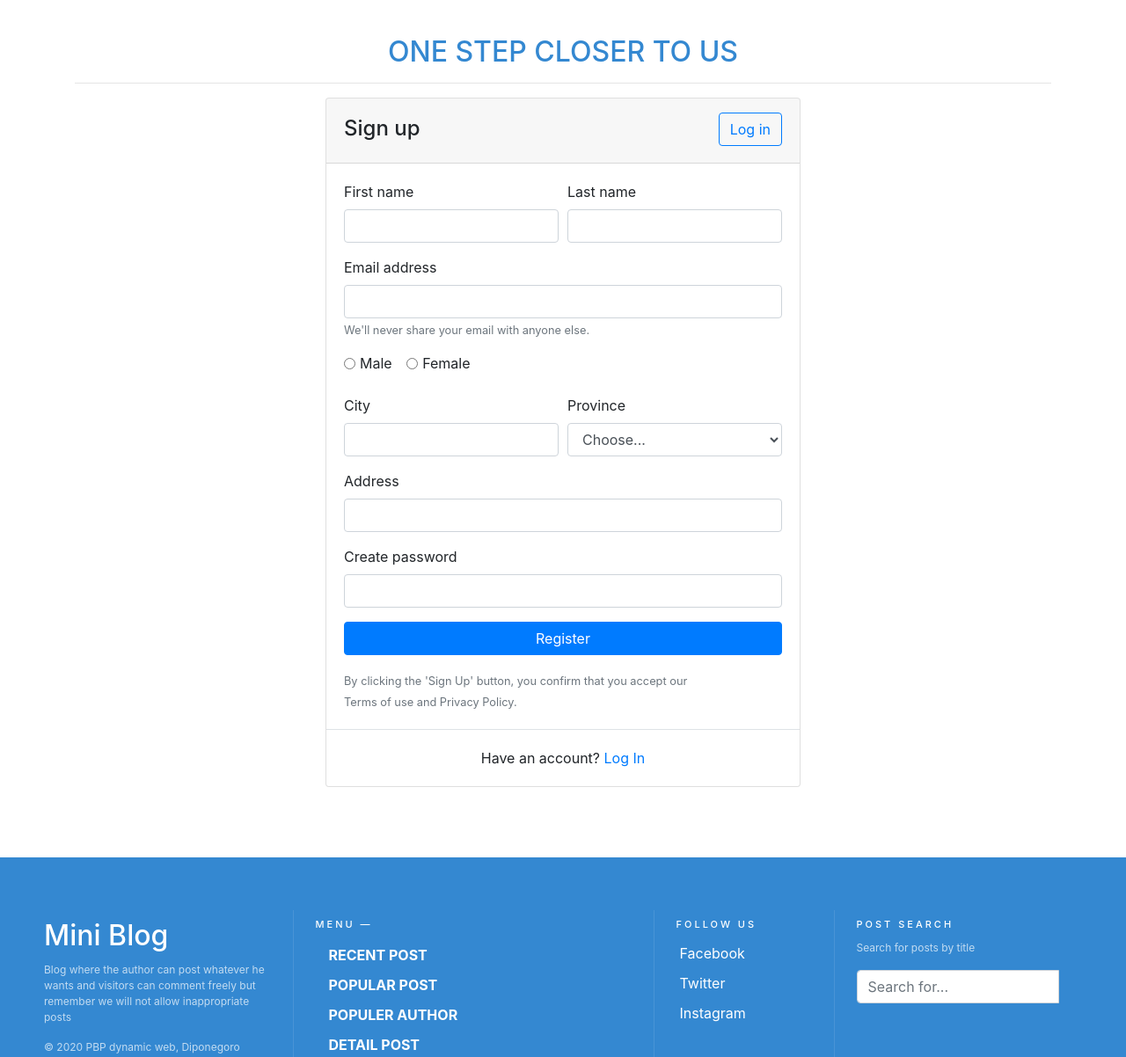
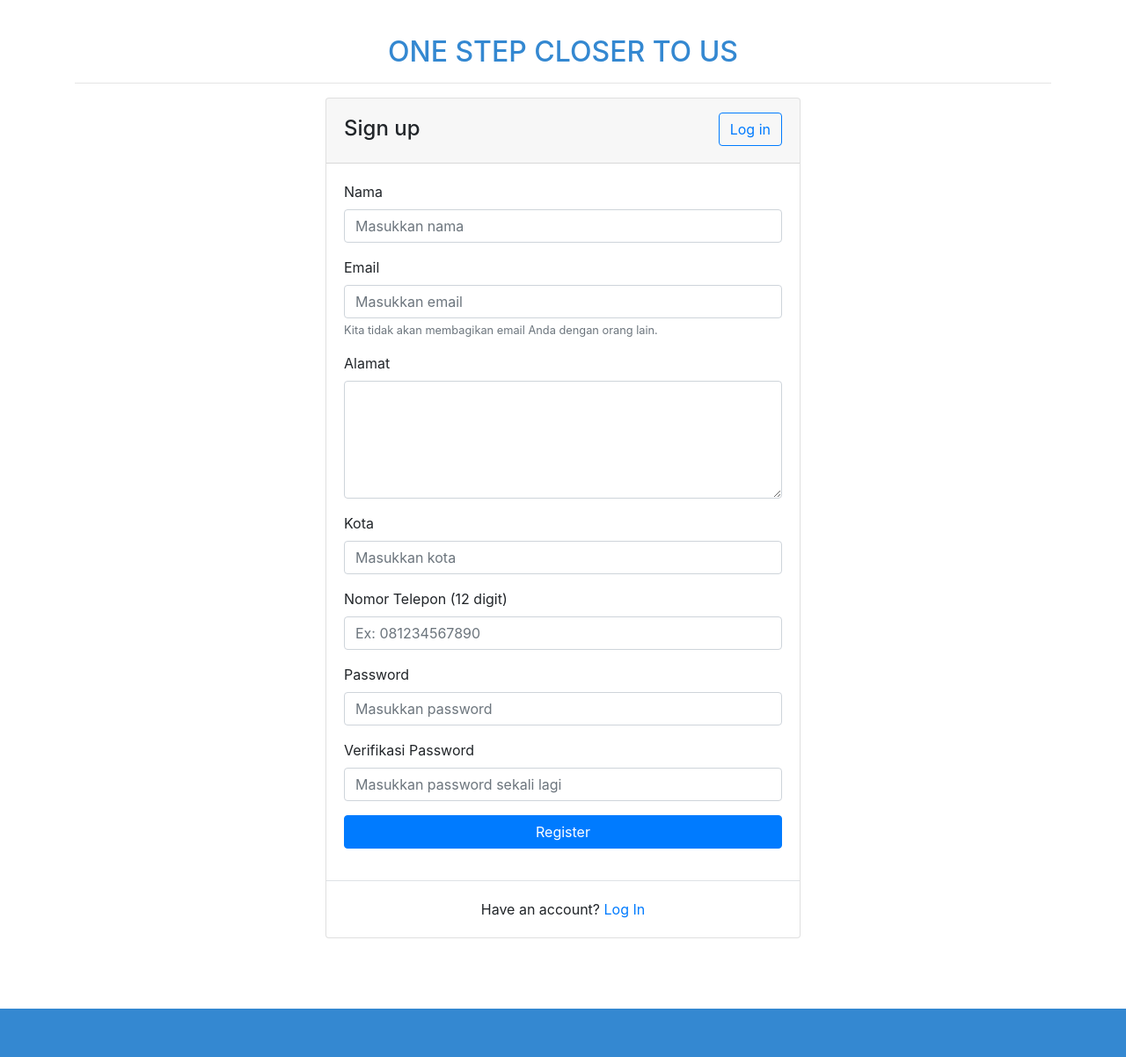
Before and after one commit to lymau/mini-blog-apps, a PHP site: page /register.php in a window 1280 px wide. Shown: the top 1202 px of the page at 88% size. Run offline with PHP 8.4, Linux system fonts and the light colour scheme; some libraries are stand-ins or nearby versions.

Commit message:
Tambah fungsi register penulis

```diff
--- a/functions/db_login.php
+++ b/functions/db_login.php
@@ -7,19 +7,79 @@ $password = "";
 $database = "db_blog";
 
 // Create a connection
-$conn = new mysqli($hostname, $username, $password, $database);
+$conn = mysqli_connect($hostname, $username, $password, $database);
 
 // Check a connection
-if ($conn->connect_error){
-    die("Connection was failed! ".$conn->connect_error);
+if (!$conn) {
+    die("Connection failed!" . mysqli_connect_error());
 }
 // echo "Connection was established successfully";
 
 // Test data
-function test_input($data){
+function test_input($data)
+{
     $data = trim($data);
     $data = stripslashes($data);
     $data = htmlspecialchars($data);
     return $data;
 }
-?>
+
+// fungsi untuk validasi no telp
+function validate_phone($no_telp){
+    return preg_match('/^[0-9]{12}+$/', $no_telp);
+}
+
+// Fungsi untuk registrasi
+function registrasi($data)
+{
+    global $conn;
+
+    // ambil data yang dikirimkan dari method post
+    $nama = test_input($data['nama']);
+    $alamat = test_input($data['alamat']);
+    $kota = test_input($data['kota']);
+    $no_telp = test_input($data['no_telp']);
+    $email = test_input($data['email']);
+    $password = mysqli_real_escape_string($conn, $data['password']);
+    $password2 = mysqli_real_escape_string($conn, $data['password2']);
+
+    // cek apakah no_telp sesuai dengan format
+    if (!validate_phone($no_telp)){
+        echo "Nomor telepon tidak valid";
+        return false;
+    }
+
+    // Cek email apakah merupakan valid email
+    if (!filter_var($email, FILTER_VALIDATE_EMAIL)) {
+        $emailErr = "Invalid email format!";
+        echo "<script>
+                alert('Email tidak valid, silakan ulangi!');
+            </script>";
+        return false;
+    }
+
+    // cek apakah email sudah ada atau belum
+    $result = mysqli_query($conn, " SELECT email FROM penulis WHERE email = '$email' ");
+    if (mysqli_fetch_assoc($result)) { //jika ada
+        echo "<script>
+                alert('Username sudah ada');
+            </script>";
+        return false;
+    }
+
+    // Cek password apakah sama dengan password verfikasi atau tidak
+    if ($password !== $password2) {
+        echo "<script>
+                alert('Konfirmasi password tidak sama!');
+            </script>";
+        return false;
+    }
+
+    // enkripsi password
+    $password = password_hash($password, PASSWORD_DEFAULT);
+
+    // tambahkan user baru ke database
+    mysqli_query($conn, " INSERT INTO penulis VALUES ('', '$nama', '$password', '$alamat' ,'$kota', '$email', '$no_telp') ");
+
+    return mysqli_affected_rows($conn);
+}
--- a/register.php
+++ b/register.php
@@ -1,10 +1,23 @@
 <?php
+require_once 'functions/db_login.php';
 include_once 'template/header.html';
+
+// Cek apakah tombol submit sudah ditekan
+if (isset($_POST['register'])) {
+	if (registrasi($_POST) > 0) {
+		echo "<script>
+				alert('User baru berhasil ditambahkan');
+			</script>";
+	} else {
+		echo mysqli_error($conn);
+	}
+}
+
 ?>
 <!-- Style CSS -->
 <link rel="stylesheet" href="assets/css/style.css">
 <!-- Page Title -->
-<title>Daftar</title>
+<title>Daftar Sebagai Penulis</title>
 </head>
 
 <body>
@@ -22,70 +35,47 @@ include_once 'template/header.html';
 						<h4 class="card-title mt-2">Sign up</h4>
 					</header>
 					<article class="card-body">
-						<form>
-							<div class="form-row">
-								<div class="col form-group">
-									<label>First name </label>
-									<input type="text" class="form-control" placeholder="">
-								</div>
-								<!-- form-group end.// -->
-								<div class="col form-group">
-									<label>Last name</label>
-									<input type="text" class="form-control" placeholder=" ">
-								</div>
-								<!-- form-group end.// -->
+						<form action="" method="POST">
+							<!-- Nama -->
+							<div class="form-group">
+								<label for="nama">Nama</label>
+								<input type="text" class="form-control" id="nama" name="nama" placeholder="Masukkan nama" maxlength="50" required>
 							</div>
-							<!-- form-row end.// -->
+							<!-- Email -->
 							<div class="form-group">
-								<label>Email address</label>
-								<input type="email" class="form-control" placeholder="">
-								<small class="form-text text-muted">We'll never share your email with anyone else.</small>
+								<label for="email">Email</label>
+								<input type="email" class="form-control" id="email" name="email" placeholder="Masukkan email" maxlength="50" required>
+								<small class="form-text text-muted">Kita tidak akan membagikan email Anda dengan orang lain.</small>
 							</div>
-							<!-- form-group end.// -->
+							<!-- Alamat -->
 							<div class="form-group">
-								<label class="form-check form-check-inline">
-									<input class="form-check-input" type="radio" name="gender" value="option1">
-									<span class="form-check-label"> Male </span>
-								</label>
-								<label class="form-check form-check-inline">
-									<input class="form-check-input" type="radio" name="gender" value="option2">
-									<span class="form-check-label"> Female</span>
-								</label>
+								<label for="alamat">Alamat</label>
+								<textarea class="form-control" id="alamat" name="alamat" rows="5" required></textarea>
 							</div>
-							<!-- form-group end.// -->
-							<div class="form-row">
-								<div class="form-group col-md-6">
-									<label>City</label>
-									<input type="text" class="form-control">
-								</div>
-								<!-- form-group end.// -->
-								<div class="form-group col-md-6">
-									<label>Province</label>
-									<select id="inputState" class="form-control">
-										<option selected=""> Choose...</option>
-										<option>jawa Tengah</option>
-										<option>Jawa Barat</option>
-										<option>Jawa TImur</option>
-										<option>Jakarta</option>
-										<option>Yogyakarta</option>
-									</select>
-								</div>
-								<!-- form-group end.// -->
+							<!-- Kota -->
+							<div class="form-group">
+								<label for="kota">Kota</label>
+								<input class="form-control" type="text" id="kota" name="kota" placeholder="Masukkan kota" maxlength="30" required>
 							</div>
+							<!-- No telepon -->
 							<div class="form-group">
-								<label>Address</label>
-								<input type="text" class="form-control" placeholder="">
+								<label for="no_telp">Nomor Telepon (12 digit)</label>
+								<input class="form-control" type="text" id="no_telp" name="no_telp" placeholder="Ex: 081234567890" maxlength="12" required>
 							</div>
-							<!-- form-row.// -->
+							<!-- Password -->
 							<div class="form-group">
-								<label>Create password</label>
-								<input class="form-control" type="password">
-							</div> <!-- form-group end.// -->
+								<label for="password">Password</label>
+								<input class="form-control" type="password" id="password" name="password" placeholder="Masukkan password" required>
+							</div>
+							<!-- Verifikasi Password -->
 							<div class="form-group">
-								<button type="submit" class="btn btn-primary btn-block"> Register </button>
+								<label for="password2">Verifikasi Password</label>
+								<input class="form-control" type="password" id="password2" name="password2" placeholder="Masukkan password sekali lagi" required>
 							</div>
-							<!-- form-group// -->
-							<small class="text-muted">By clicking the 'Sign Up' button, you confirm that you accept our <br> Terms of use and Privacy Policy.</small>
+							<!-- Tombol Register -->
+							<div class="form-group">
+								<button type="submit" name="register" id="register" class="btn btn-primary btn-block">Register</button>
+							</div>
 						</form>
 					</article>
 					<!-- card-body end .// -->
```
Also changed, not shown: login.php (+22 -5 lines).
